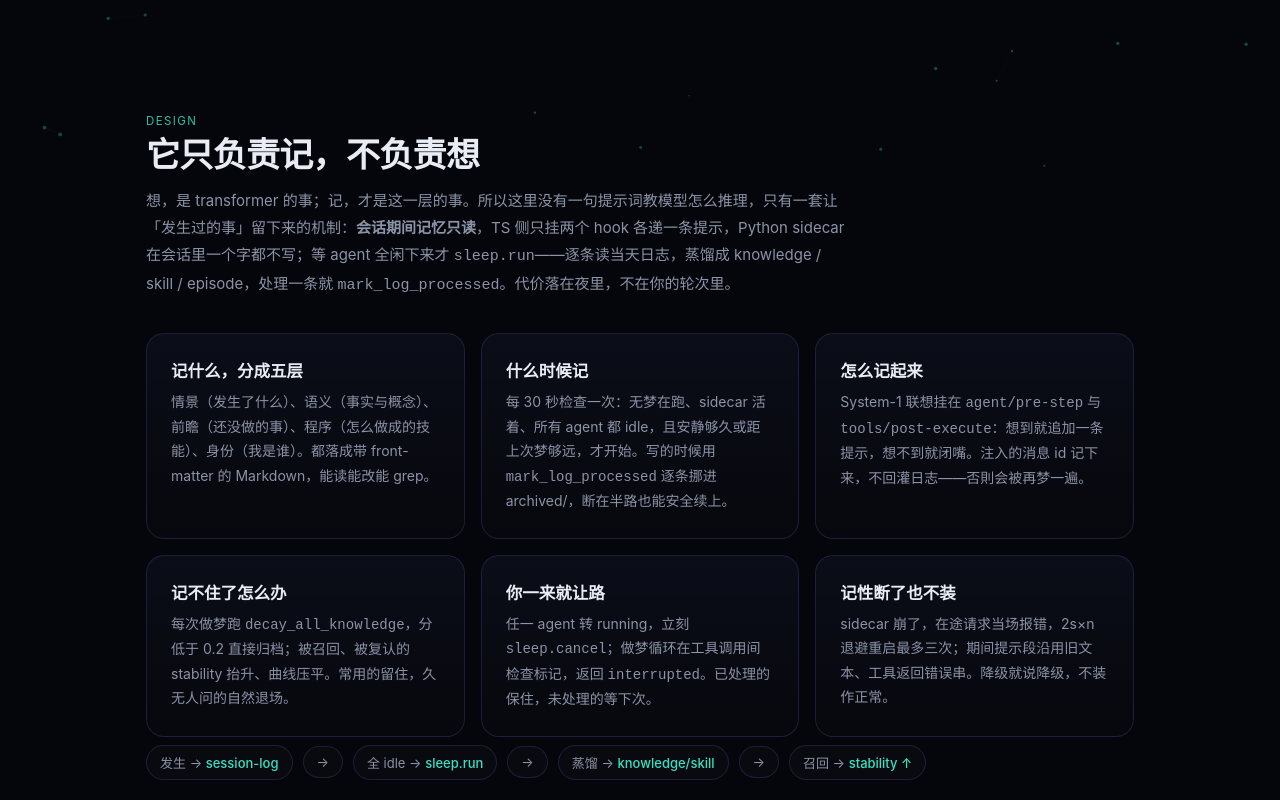
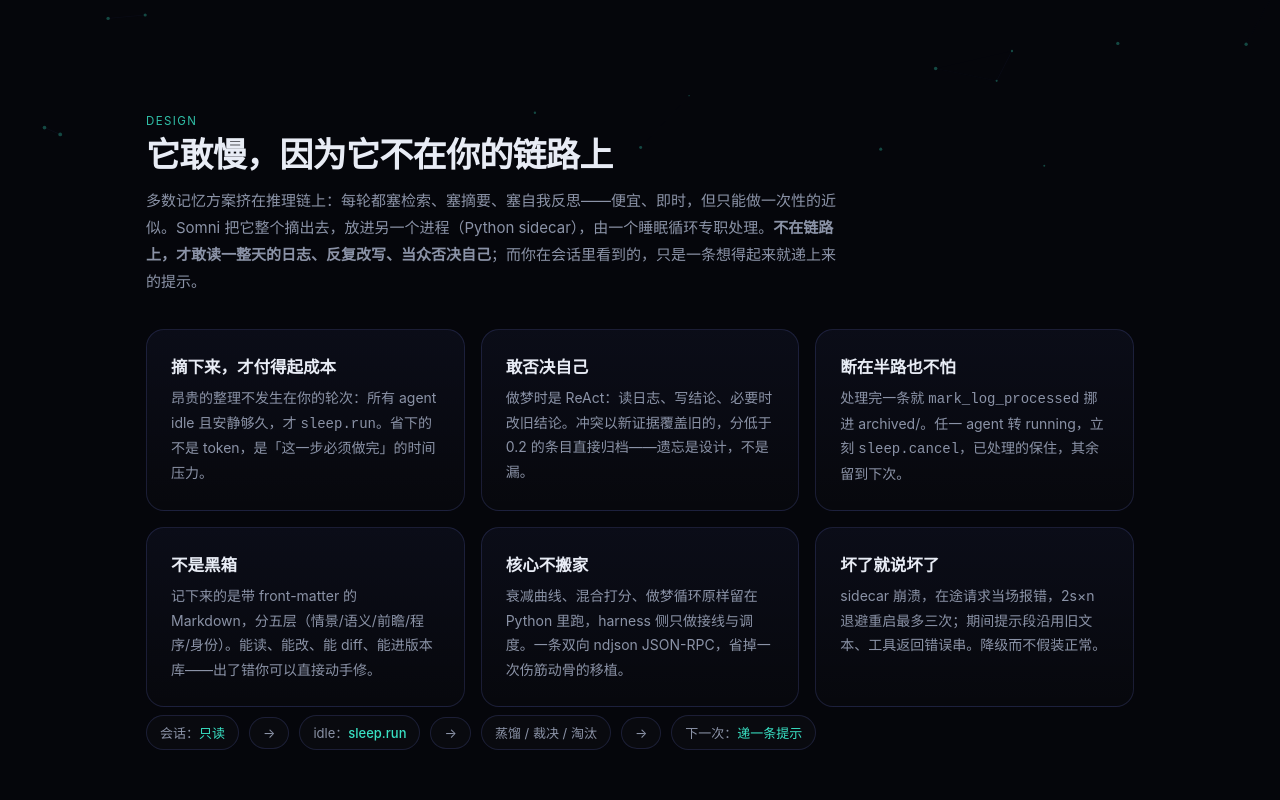
Before and after one commit to liuqingman/dsh-somni, a website: page docs/index.html in a window 1280 px wide. Shown: the part 600-1400 px from the top of the page. Drawn offline with Linux system fonts and the light colour scheme.

Commit message:
docs(site): §how 换角度——把它从推理链上摘下来，所以敢慢

```diff
--- a/docs/index.html
+++ b/docs/index.html
@@ -110,21 +110,21 @@ footer a{color:var(--dim)}
 
 <section id="how" class="reveal">
   <div class="tag">Design</div>
-  <h2>它只负责记，不负责想</h2>
-  <p class="lead">想，是 transformer 的事；记，才是这一层的事。所以这里没有一句提示词教模型怎么推理，只有一套让「发生过的事」留下来的机制：<b>会话期间记忆只读</b>，TS 侧只挂两个 hook 各递一条提示，Python sidecar 在会话里一个字都不写；等 agent 全闲下来才 <code>sleep.run</code>——逐条读当天日志，蒸馏成 knowledge / skill / episode，处理一条就 <code>mark_log_processed</code>。代价落在夜里，不在你的轮次里。</p>
+  <h2>它敢慢，因为它不在你的链路上</h2>
+  <p class="lead">多数记忆方案挤在推理链上：每轮都塞检索、塞摘要、塞自我反思——便宜、即时，但只能做一次性的近似。Somni 把它整个摘出去，放进另一个进程（Python sidecar），由一个睡眠循环专职处理。<b>不在链路上，才敢读一整天的日志、反复改写、当众否决自己</b>；而你在会话里看到的，只是一条想得起来就递上来的提示。</p>
   <div class="grid g2" style="margin-top:26px">
-    <div class="card"><h3>记什么，分成五层</h3><p>情景（发生了什么）、语义（事实与概念）、前瞻（还没做的事）、程序（怎么做成的技能）、身份（我是谁）。都落成带 front-matter 的 Markdown，能读能改能 grep。</p></div>
-    <div class="card"><h3>什么时候记</h3><p>每 30 秒检查一次：无梦在跑、sidecar 活着、所有 agent 都 idle，且安静够久或距上次梦够远，才开始。写的时候用 <code>mark_log_processed</code> 逐条挪进 archived/，断在半路也能安全续上。</p></div>
-    <div class="card"><h3>怎么记起来</h3><p>System-1 联想挂在 <code>agent/pre-step</code> 与 <code>tools/post-execute</code>：想到就追加一条提示，想不到就闭嘴。注入的消息 id 记下来，不回灌日志——否則会被再梦一遍。</p></div>
-    <div class="card"><h3>记不住了怎么办</h3><p>每次做梦跑 <code>decay_all_knowledge</code>，分低于 0.2 直接归档；被召回、被复认的 stability 抬升、曲线压平。常用的留住，久无人问的自然退场。</p></div>
-    <div class="card"><h3>你一来就让路</h3><p>任一 agent 转 running，立刻 <code>sleep.cancel</code>；做梦循环在工具调用间检查标记，返回 <code>interrupted</code>。已处理的保住，未处理的等下次。</p></div>
-    <div class="card"><h3>记性断了也不装</h3><p>sidecar 崩了，在途请求当场报错，2s×n 退避重启最多三次；期间提示段沿用旧文本、工具返回错误串。降级就说降级，不装作正常。</p></div>
+    <div class="card"><h3>摘下来，才付得起成本</h3><p>昂贵的整理不发生在你的轮次：所有 agent idle 且安静够久，才 <code>sleep.run</code>。省下的不是 token，是「这一步必须做完」的时间压力。</p></div>
+    <div class="card"><h3>敢否决自己</h3><p>做梦时是 ReAct：读日志、写结论、必要时改旧结论。冲突以新证据覆盖旧的，分低于 0.2 的条目直接归档——遗忘是设计，不是漏。</p></div>
+    <div class="card"><h3>断在半路也不怕</h3><p>处理完一条就 <code>mark_log_processed</code> 挪进 archived/。任一 agent 转 running，立刻 <code>sleep.cancel</code>，已处理的保住，其余留到下次。</p></div>
+    <div class="card"><h3>不是黑箱</h3><p>记下来的是带 front-matter 的 Markdown，分五层（情景/语义/前瞻/程序/身份）。能读、能改、能 diff、能进版本库——出了错你可以直接动手修。</p></div>
+    <div class="card"><h3>核心不搬家</h3><p>衰减曲线、混合打分、做梦循环原样留在 Python 里跑，harness 侧只做接线与调度。一条双向 ndjson JSON-RPC，省掉一次伤筋动骨的移植。</p></div>
+    <div class="card"><h3>坏了就说坏了</h3><p>sidecar 崩溃，在途请求当场报错，2s×n 退避重启最多三次；期间提示段沿用旧文本、工具返回错误串。降级而不假装正常。</p></div>
   </div>
   <div class="flow">
-    <span>发生 → <b>session-log</b></span><span>→</span>
-    <span>全 idle → <b>sleep.run</b></span><span>→</span>
-    <span>蒸馏 → <b>knowledge/skill</b></span><span>→</span>
-    <span>召回 → <b>stability ↑</b></span>
+    <span>会话：<b>只读</b></span><span>→</span>
+    <span>idle：<b>sleep.run</b></span><span>→</span>
+    <span>蒸馏 / 裁决 / 淘汰</span><span>→</span>
+    <span>下一次：<b>递一条提示</b></span>
   </div>
 </section>
 
```
